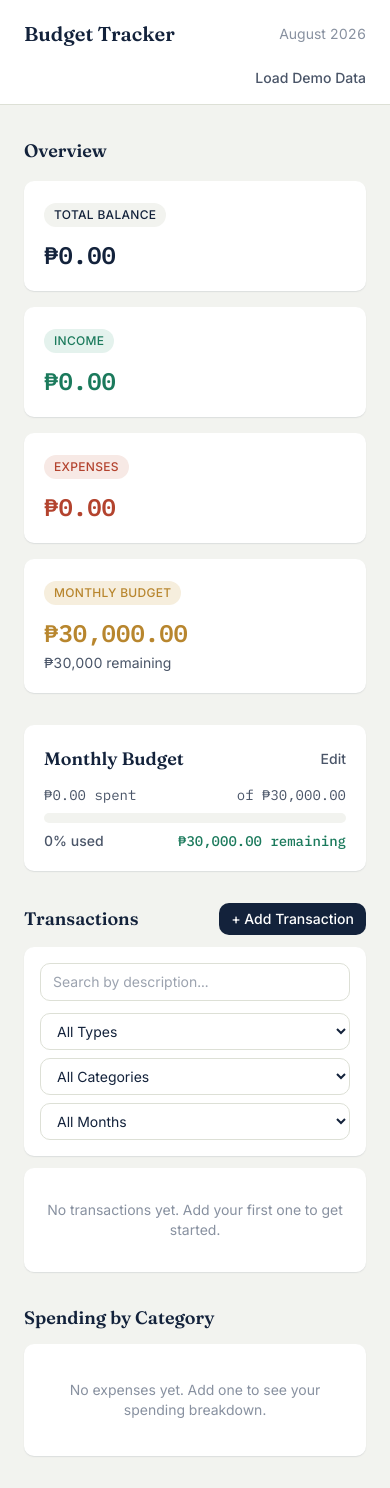
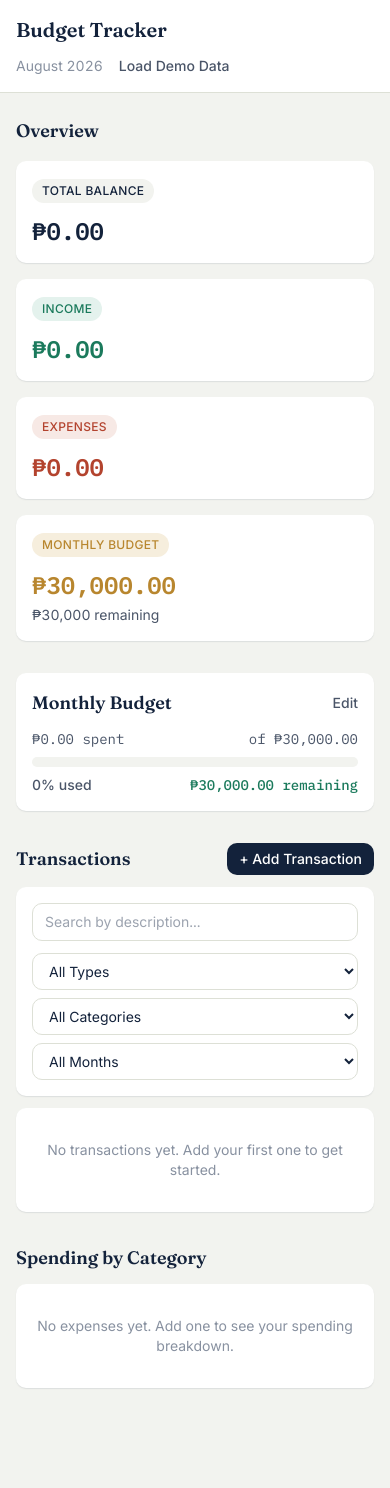
Before and after one commit to axelottle/my-budget-tracker, a Next.js app: page / in a window 390 px wide. After the commit the page ends 1412 px from the top, so only its background shows below. Built offline with nearby package versions, Linux system fonts and the light colour scheme.

Commit message:
Modified classes to make responsive design

```diff
--- a/app/page.tsx
+++ b/app/page.tsx
@@ -14,23 +14,23 @@ export default function Home() {
   return (
     <div className="min-h-screen bg-paper">
       <header className="border-b border-line bg-surface">
-        <div className="mx-auto flex max-w-5xl items-center justify-between px-6 py-5">
+        <div className="mx-auto flex max-w-5xl flex-wrap items-center justify-between gap-3 px-4 py-4 sm:px-6 sm:py-5">
           <h1 className="font-display text-xl font-semibold text-ink">
             Budget Tracker
           </h1>
+          <div className="flex flex-wrap items-center gap-4">
             <span className="font-body text-sm text-ink-faint">
               {new Date().toLocaleDateString("en-PH", {
                 month: "long",
                 year: "numeric",
               })}
             </span>
+            <DemoDataControls />
           </div>
-        <div className="mx-auto flex max-w-5xl justify-end px-6 pb-4">
-          <DemoDataControls />
         </div>
       </header>
 
-      <main className="mx-auto max-w-5xl px-6 py-8">
+      <main className="mx-auto max-w-5xl px-4 py-6 sm:px-6 sm:py-8">
         <h2 className="mb-4 font-display text-lg font-semibold text-ink">
           Overview
         </h2>
--- a/components/BudgetProgress.tsx
+++ b/components/BudgetProgress.tsx
@@ -46,11 +46,11 @@ export default function BudgetProgress() {
 
   if (isEditing) {
     return (
-      <section className="mt-8 rounded-card bg-surface p-5 shadow-card">
+      <section className="mt-8 rounded-card bg-surface p-4 shadow-card sm:p-5">
         <h2 className="mb-3 font-display text-lg font-semibold text-ink">
           Set Monthly Budget
         </h2>
-        <form onSubmit={handleSave} className="flex items-start gap-2">
+        <form onSubmit={handleSave} className="flex flex-col gap-2 sm:flex-row sm:items-start">
           <div className="flex-1">
             <input
               type="number"
@@ -62,9 +62,10 @@ export default function BudgetProgress() {
             />
             {error && <p className="mt-1 text-sm text-expense">{error}</p>}
           </div>
+          <div className="flex gap-2">
             <button
               type="submit"
-            className="rounded-card bg-ink px-3 py-2 text-sm font-medium text-surface hover:bg-ink/90"
+              className="flex-1 rounded-card bg-ink px-3 py-2 text-sm font-medium text-surface hover:bg-ink/90 sm:flex-none"
             >
               Save
             </button>
@@ -75,17 +76,18 @@ export default function BudgetProgress() {
                 setError("");
                 setIsEditing(false);
               }}
-            className="rounded-card border border-line px-3 py-2 text-sm font-medium text-ink-soft hover:text-ink"
+              className="flex-1 rounded-card border border-line px-3 py-2 text-sm font-medium text-ink-soft hover:text-ink sm:flex-none"
             >
               Cancel
             </button>
+          </div>
         </form>
       </section>
     );
   }
 
   return (
-    <section className="mt-8 rounded-card bg-surface p-5 shadow-card">
+    <section className="mt-8 rounded-card bg-surface p-4 shadow-card sm:p-5">
       <div className="mb-3 flex items-center justify-between">
         <h2 className="font-display text-lg font-semibold text-ink">
           Monthly Budget
--- a/components/DashboardCard.tsx
+++ b/components/DashboardCard.tsx
@@ -35,7 +35,7 @@ export default function DashboardCard({
   const styles = toneStyles[tone];
 
   return (
-    <div className="rounded-card bg-surface p-5 shadow-card">
+    <div className="rounded-card bg-surface p-4 shadow-card sm:p-5">
       <span
         className={`inline-block rounded-full px-2.5 py-1 text-xs font-medium uppercase tracking-wide ${styles.chip} ${styles.text}`}
       >
--- a/components/SpendingSummary.tsx
+++ b/components/SpendingSummary.tsx
@@ -29,7 +29,7 @@ export default function SpendingSummary() {
         Spending by Category
       </h2>
 
-      <div className="rounded-card bg-surface p-5 shadow-card">
+      <div className="rounded-card bg-surface p-4 shadow-card sm:p-5">
         {categorySpending.length === 0 ? (
           <p className="py-4 text-center text-sm text-ink-faint">
             No expenses yet. Add one to see your spending breakdown.
--- a/components/TransactionItem.tsx
+++ b/components/TransactionItem.tsx
@@ -39,8 +39,8 @@ export default function TransactionItem({
   }
 
   return (
-    <div className="rule flex items-center justify-between gap-4 py-3">
-      <div className="min-w-0">
+    <div className="rule flex flex-wrap items-center justify-between gap-x-4 gap-y-2 py-3">
+      <div className="min-w-0 flex-1">
         <p className="truncate font-body text-sm font-medium text-ink">
           {transaction.description}
         </p>
@@ -49,7 +49,7 @@ export default function TransactionItem({
         </p>
       </div>
 
-      <div className="flex shrink-0 items-center gap-3">
+      <div className="flex shrink-0 items-center gap-3 whitespace-nowrap">
         <span
           className={`amount text-sm font-medium ${
             isIncome ? "text-income" : "text-expense"
@@ -60,13 +60,13 @@ export default function TransactionItem({
         </span>
         <button
           onClick={() => onEdit(transaction)}
-          className="text-xs font-medium text-ink-soft hover:text-ink"
+          className="px-1 py-1 text-xs font-medium text-ink-soft hover:text-ink"
         >
           Edit
         </button>
         <button
           onClick={handleDelete}
-          className="text-xs font-medium text-expense hover:text-expense/80"
+          className="px-1 py-1 text-xs font-medium text-expense hover:text-expense/80"
         >
           Delete
         </button>
--- a/components/TransactionList.tsx
+++ b/components/TransactionList.tsx
@@ -53,7 +53,7 @@ export default function TransactionList() {
 
   return (
     <section className="mt-8">
-      <div className="mb-3 flex items-center justify-between">
+      <div className="mb-3 flex flex-wrap items-center justify-between gap-2">
         <h2 className="font-display text-lg font-semibold text-ink">
           Transactions
         </h2>
```
Lines whose indentation alone changed are shown as unchanged.
